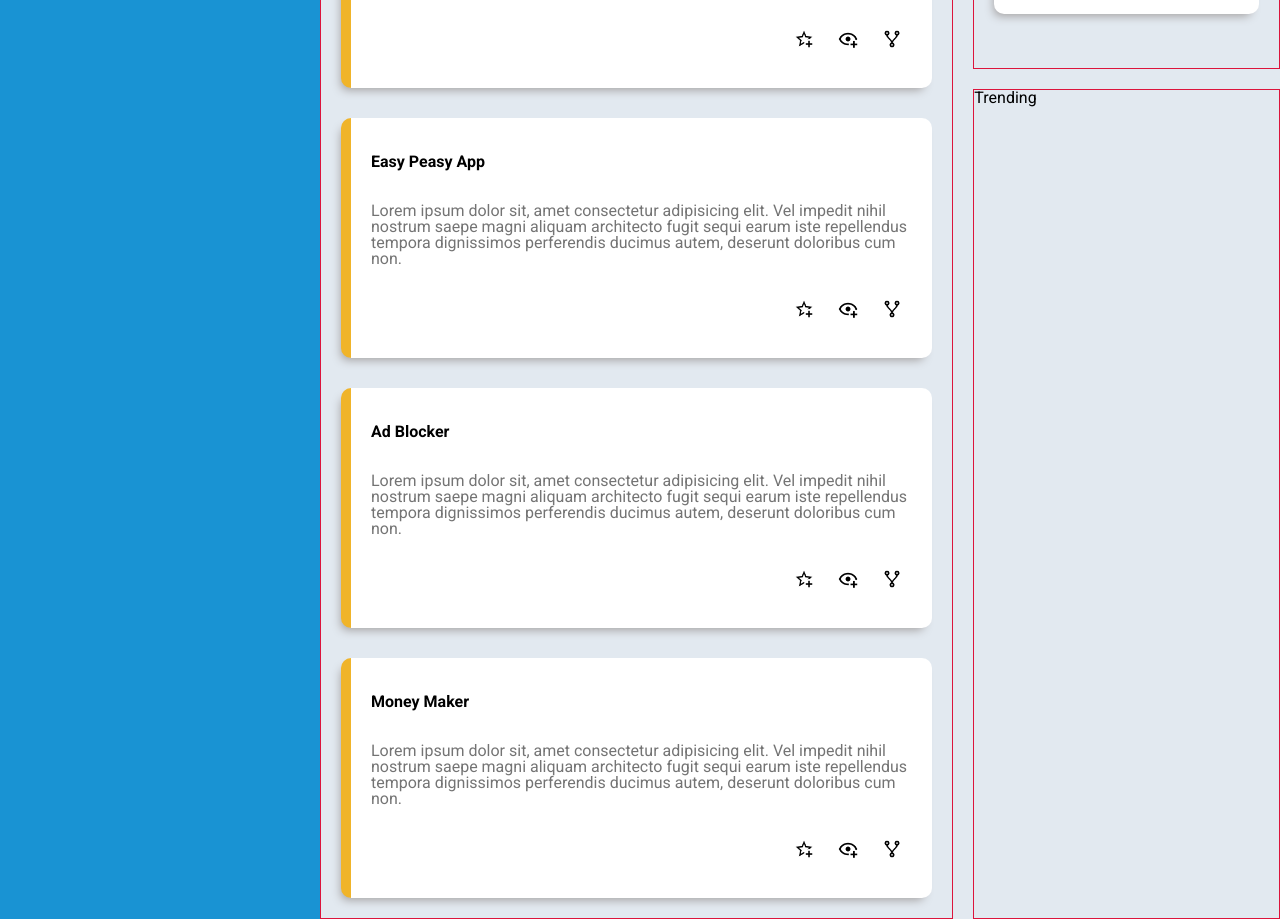
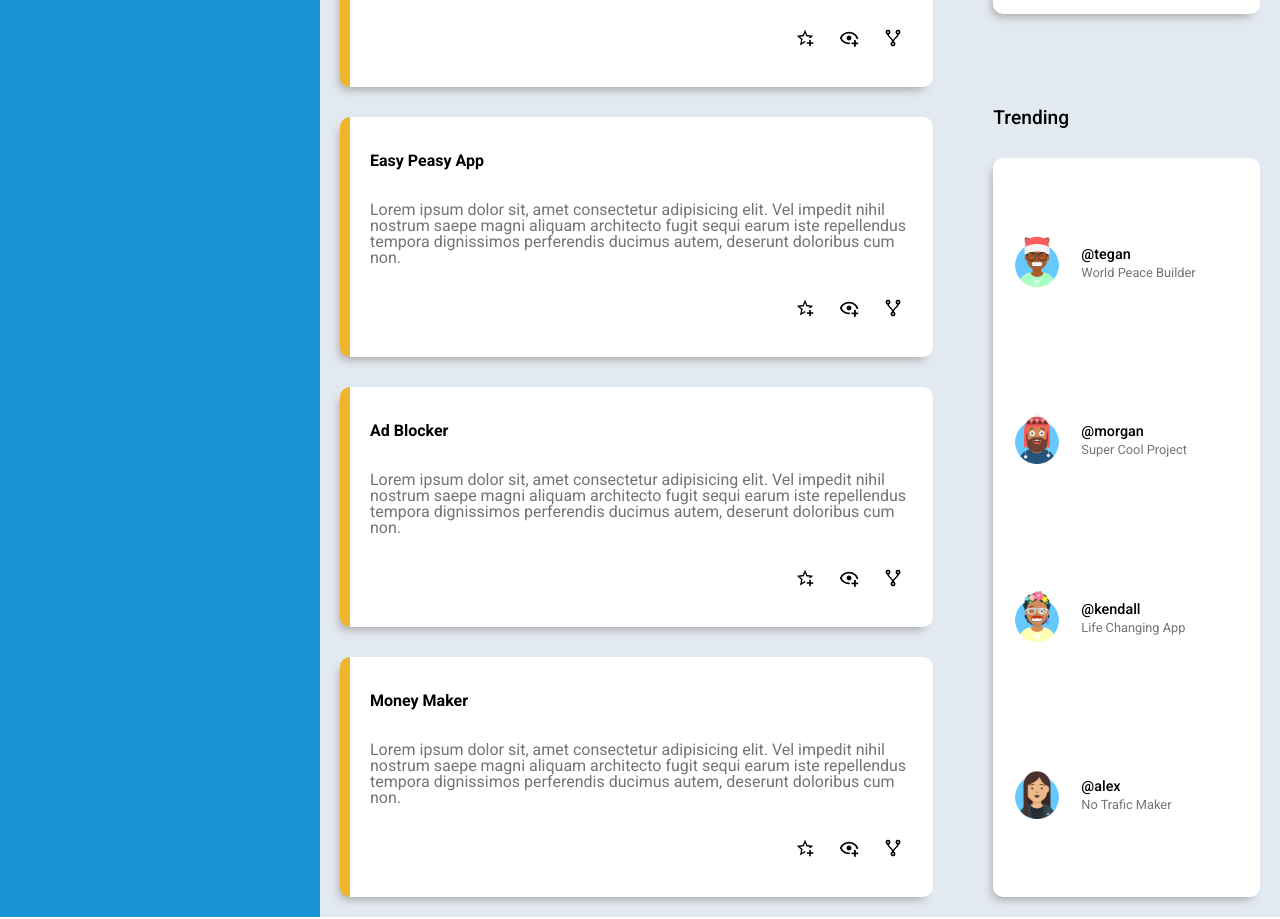
Before and after one commit to HIROS-DEV/Admin-Dashboard, a plain HTML site: page index.html in a window 1280 px wide. Shown: the part 962-1881 px from the top of the page. Drawn offline with Linux system fonts and the light colour scheme.

Commit message:
add styles in trending section

```diff
--- a/index.html
+++ b/index.html
@@ -307,8 +307,39 @@
 							</div>
 						</section>
 					</section>
-					<section class="trends">
+					<section class="trending-section">
 						<h2>Trending</h2>
+						<section class="trending">
+							<div class="trending-card">
+								<img src="./images/avatars/avatar-tegan.png" alt="tegan's avatar image" />
+
+								<div>
+									<h5>@tegan</h5>
+									<p>World Peace Builder</p>
+								</div>
+							</div>
+							<div class="trending-card">
+								<img src="./images/avatars/avatar-morgan.png" alt="morgan's avatar image" />
+								<div>
+									<h5>@morgan</h5>
+									<p>Super Cool Project</p>
+								</div>
+							</div>
+							<div class="trending-card">
+								<img src="./images/avatars/avatar-kendall.png" alt="kendal's avatar image" />
+								<div>
+									<h5>@kendall</h5>
+									<p>Life Changing App</p>
+								</div>
+							</div>
+							<div class="trending-card">
+								<img src="./images/avatars/avatar-alex.png" alt="alex's avatar image" />
+								<div>
+									<h5>@alex</h5>
+									<p>No Trafic Maker</p>
+								</div>
+							</div>
+						</section>
 					</section>
 				</section>
 			</main>
--- a/style.css
+++ b/style.css
@@ -296,10 +296,7 @@ button {
 	gap: 20px;
 }
 
-.cards > * {
-	border: 1px solid crimson;
-}
-
+/********** projects section css start **********/
 .projects {
 	grid-column: span 2;
 	grid-row: span 2;
@@ -346,6 +343,9 @@ button {
 	padding: 0 10px;
 }
 
+/********** projects section css end **********/
+
+/********** announcements section css start **********/
 .announcements {
 	padding: 20px;
 	display: grid;
@@ -371,7 +371,6 @@ button {
 
 .announcement-card {
 	border-bottom: 1px solid silver;
-	padding: 10px 0;
 }
 
 .announcement-card h5 {
@@ -385,7 +384,58 @@ button {
 	font-size: 0.8rem;
 }
 
+/********** announcements section css end **********/
+
+/********** trending section css start **********/
+.trending-section {
+	padding: 20px;
+	display: grid;
+	grid-template-rows: 50px 1fr;
+}
+
+.trending-section > h2 {
+	font-weight: 500;
+	font-size: 1.2rem;
+}
+
+.trending {
+	background-color: #ffffff;
+	box-shadow: -4px 6px 10px -4px rgba(163, 160, 160, 1);
+	-webkit-box-shadow: -4px 6px 10px -4px rgba(163, 160, 160, 1);
+	-moz-box-shadow: -4px 6px 10px -4px rgba(163, 160, 160, 1);
+	padding: 20px;
+	border-radius: 10px;
+	display: grid;
+	grid-template-rows: repeat(4, 1fr);
+	align-items: center;
+	gap: 10px;
+}
+
+.trending-card {
+	display: flex;
+	gap: 20px;
+	align-items: center;
+}
+
+.trending-card h5 {
+	font-weight: 500;
+	font-size: 0.9rem;
+	line-height: 1.5rem;
+}
+
+.trending-card p {
+	color: #747474;
+	font-size: 0.8rem;
+}
+
+.trending-card img {
+	width: 48px;
+}
+
+/********** trending section css end **********/
+
 /********** cards section css end **********/
 
 /********** main section css end **********/
+
 /********** project end **********/
```
